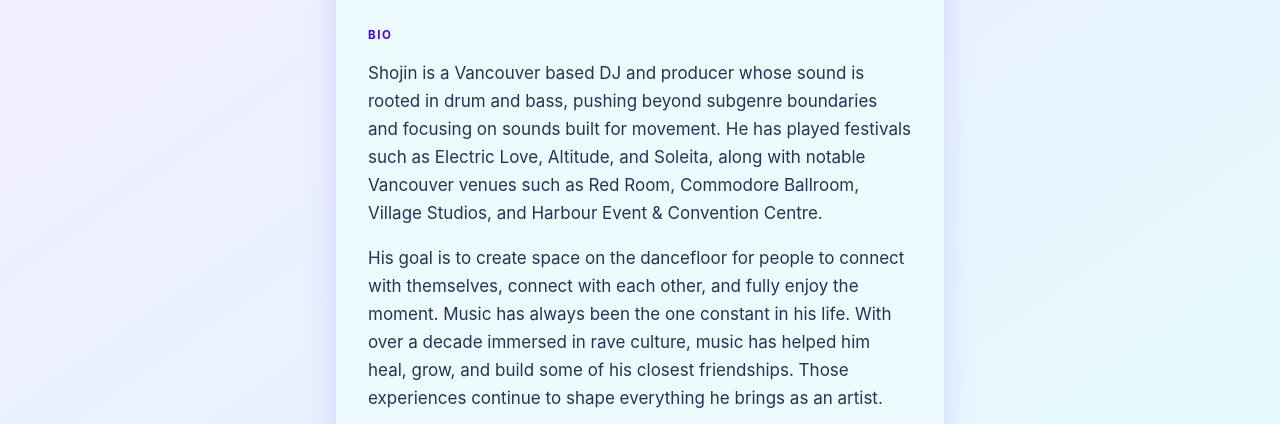
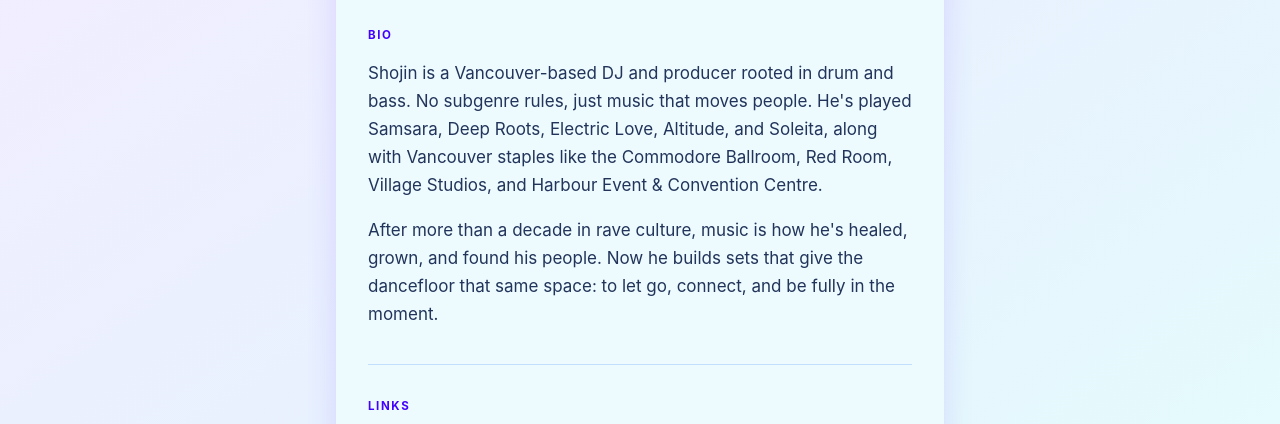
Before and after one commit to shojinmusic/shojinmusic.github.io, a plain HTML site: page index.html in a window 1280 px wide. Shown: the part 94-518 px from the top of the page. Drawn offline with Linux system fonts and the light colour scheme.

Commit message:
Update bio
Co-Authored-By: Claude Fable 5.1 <noreply@anthropic.com>

```diff
--- a/index.html
+++ b/index.html
@@ -40,19 +40,16 @@
                 <section id="bio" class="bio" aria-labelledby="bio-heading">
                     <h2 id="bio-heading">Bio</h2>
                     <p>
-                        Shojin is a Vancouver based DJ and producer whose sound is rooted in drum
-                        and bass, pushing beyond subgenre boundaries and focusing on sounds built
-                        for movement. He has played festivals such as Electric Love, Altitude, and
-                        Soleita, along with notable Vancouver venues such as Red Room, Commodore
-                        Ballroom, Village Studios, and Harbour Event & Convention Centre.
+                        Shojin is a Vancouver-based DJ and producer rooted in drum and bass. No
+                        subgenre rules, just music that moves people. He's played Samsara, Deep
+                        Roots, Electric Love, Altitude, and Soleita, along with Vancouver staples
+                        like the Commodore Ballroom, Red Room, Village Studios, and Harbour Event
+                        &amp; Convention Centre.
                     </p>
                     <p>
-                        His goal is to create space on the dancefloor for people to connect with
-                        themselves, connect with each other, and fully enjoy the moment. Music has
-                        always been the one constant in his life. With over a decade immersed in
-                        rave culture, music has helped him heal, grow, and build some of his closest
-                        friendships. Those experiences continue to shape everything he brings as an
-                        artist.
+                        After more than a decade in rave culture, music is how he's healed, grown,
+                        and found his people. Now he builds sets that give the dancefloor that same
+                        space: to let go, connect, and be fully in the moment.
                     </p>
                 </section>
 
```
